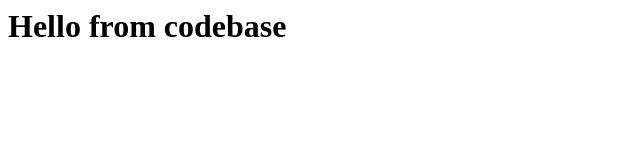
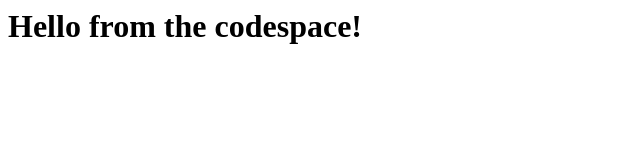
Before and after one commit to mlcousek/skills-code-with-codespaces, a plain HTML site: page index.html in a window 1280 px wide. Shown: the whole page, without its empty margins (0-640 px from the left). Drawn offline with Linux system fonts and the light colour scheme.

Commit message:
Adding hello from the codespace!

```diff
--- a/index.html
+++ b/index.html
@@ -1,3 +1,3 @@
 <html>
-  <h1>Hello from codebase</h1>
+  <h1>Hello from the codespace!</h1>
 </html>
```
